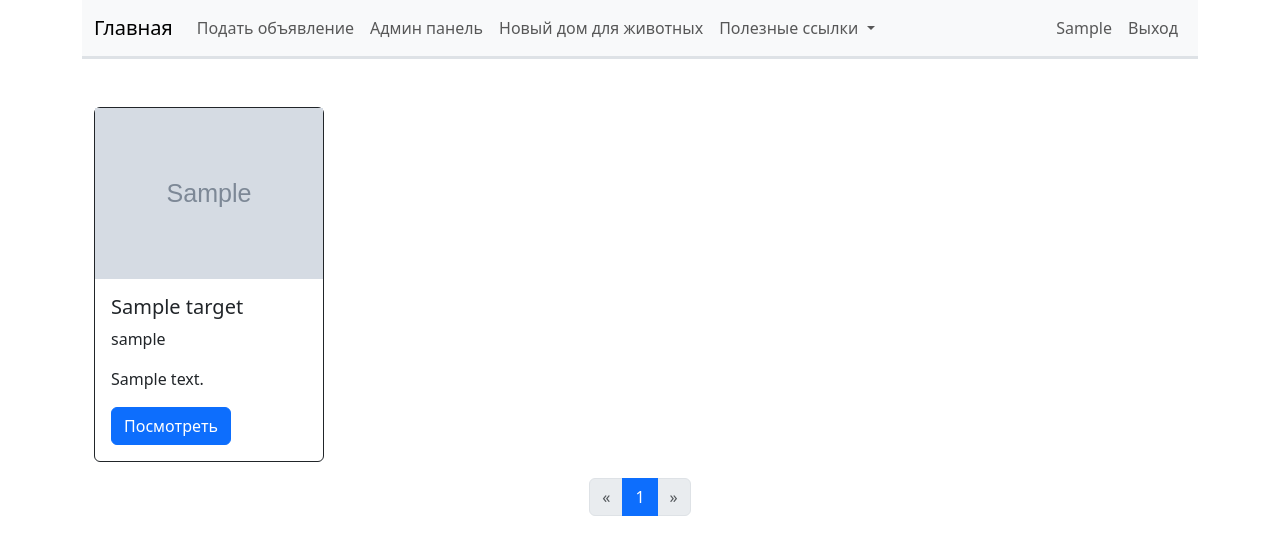
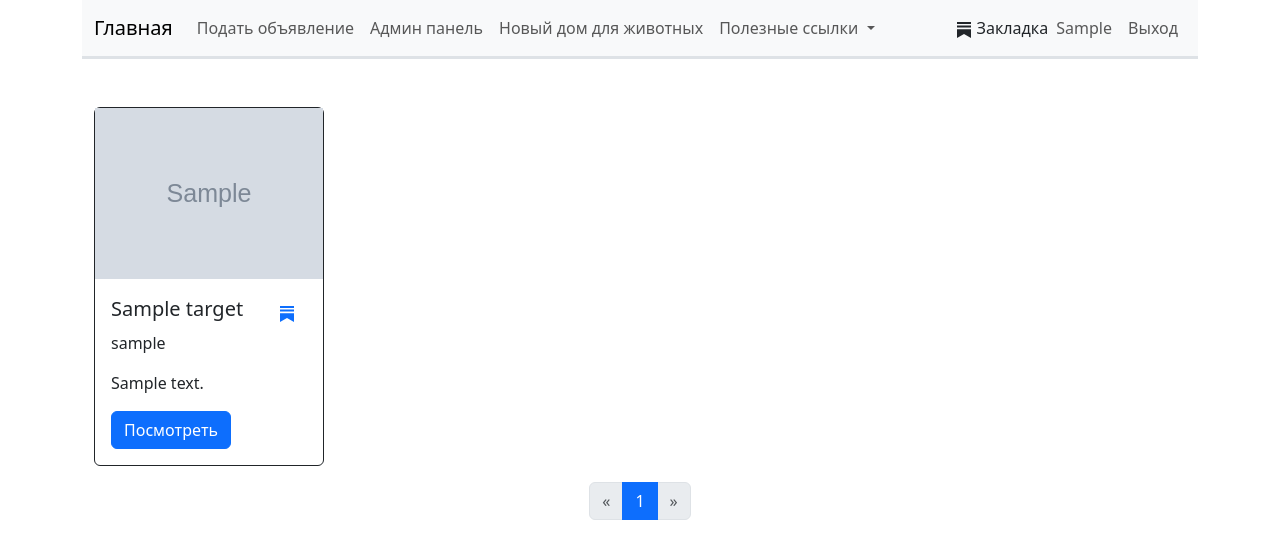
Before and after one commit to Alex4892/animal_project, a Django app: page / in a window 1280 px wide. Shown: the top 559 px of the page. Run offline with Django 5.2, Linux system fonts and the light colour scheme; a user stored in the database is signed in; tables that the repository leaves empty hold one stand-in row (values such as "Sample post"); grey boxes marked "Sample" are stand-in pictures; parts of the project's set-up code (start-up, migrations or seed data) failed here and were passed over.

Commit message:
Добавлены кнопки закладки.

```diff
--- a/templates/animals/index.html
+++ b/templates/animals/index.html
@@ -13,9 +13,16 @@
         <div class="card border-dark" style="width: 90%;">
           <img src="{% if animal.image %} {{ animal.image.url }} {% else %} {% static 'img/1.jpg'%} {% endif %}">
           <div class="card-body">
-            {% for target in animal.target.all %}
-            <h5 class="card-title">{{ target.name }}</h5>
-            {% endfor %}
+            <div class="d-flex justify-content-between align-items-center">
+              {% for target in animal.target.all %}
+              <h5 class="card-title">{{ target.name }}</h5>
+              {% endfor %}
+              <button type="button" class="btn border-0 text-primary">
+                <svg xmlns="http://www.w3.org/2000/svg" width="16" height="16" fill="currentColor" class="bi bi-substack" viewBox="0 0 16 16">
+                  <path d="M15 3.604H1v1.891h14v-1.89ZM1 7.208V16l7-3.926L15 16V7.208H1ZM15 0H1v1.89h14V0Z"/>
+                </svg>
+              </button>
+            </div>
             <p class="card-text">{{ animal.nickname }}</p>
             <p class="card-text">{{ animal.description }}</p>
             <a href="{% url 'animals:detail_animal' animal.id %}" class="btn btn-primary">Посмотреть</a>
--- a/templates/base.html
+++ b/templates/base.html
@@ -38,9 +38,6 @@
                     <ul class="dropdown-menu" aria-labelledby="navbarScrollingDropdown">
                       <li><a class="dropdown-item" href="#">Адреса ветеринарных клиник</a></li>
                       <li><a class="dropdown-item" href="#">Адреса волонтерских групп</a></li>
-                      {% comment %} <li><a class="dropdown-item" href="#">Другое действие</a></li>
-                      <li><hr class="dropdown-divider"></li>
-                      <li><a class="dropdown-item" href="#">Что-то еще</a></li> {% endcomment %}
                     </ul>
                   </li>
                   {% comment %} <form class="d-flex">
@@ -50,6 +47,12 @@
                 </ul>
               </div>
               {% if user.is_authenticated %}
+                <a class="nav-link" href="#">
+              <svg xmlns="http://www.w3.org/2000/svg" width="16" height="16" fill="currentColor" class="bi bi-substack" viewBox="0 0 16 16">
+                <path d="M15 3.604H1v1.891h14v-1.89ZM1 7.208V16l7-3.926L15 16V7.208H1ZM15 0H1v1.89h14V0Z"/>
+              </svg>
+              Закладка
+            </a>
               <ul class="navbar-nav float-sm-end">
                 <li class="nav-item">
                   <a class="nav-link" href="{% url 'users:profile' %}">{% if user.first_name %} {{user.first_name}} {% else %} {{ user.username }} {% endif %}</a>
```
